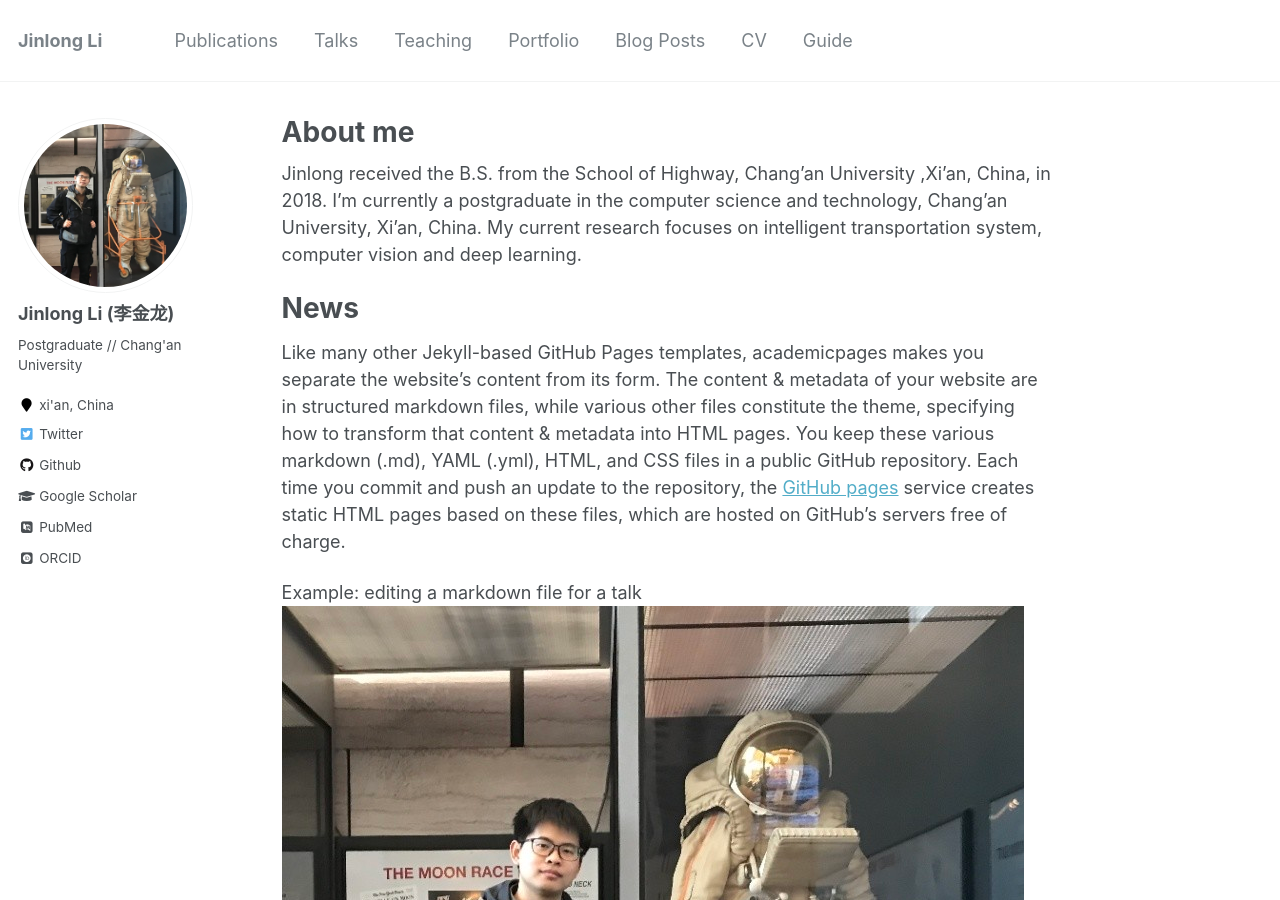
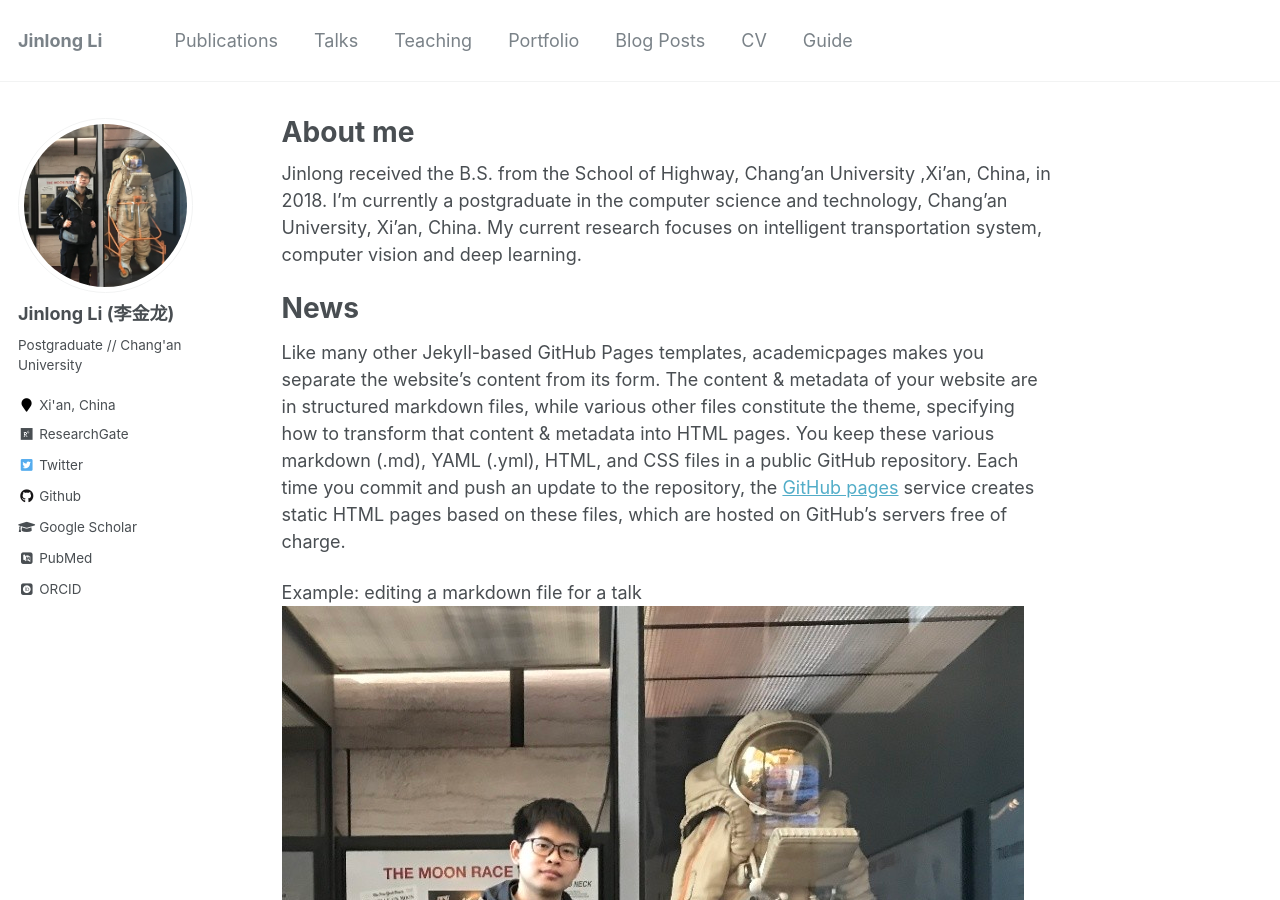
Before and after one commit to jinlong17/jinlong17.github.io, a Jekyll site: the page built from _pages/about.md, in a window 1280 px wide and 900 px high. Built offline with Jekyll 4.4.1, drawn with Linux system fonts in a browser that asks for light colours; some web fonts are replaced; some of the changed lines change nothing that is shown.

Commit message:
Update _config.yml

```diff
--- a/_config.yml
+++ b/_config.yml
@@ -11,7 +11,7 @@
 title_separator          : "-"
 name                     : &name "jinlong Li (李金龙)"
 description              : &description "personal description"
-url                      : #https://academicpages.github.io # the base hostname & protocol for your site e.g. "https://mmistakes.github.io"
+url                      : "https://jinlong17.github.io"
 baseurl                  : "" # the subpath of your site, e.g. "/blog"
 repository               : "jinlong17.github.io"
 teaser                   :  # filename of teaser fallback teaser image placed in /images/, .e.g. "500x300.png"
@@ -83,12 +83,12 @@
   name             : "Jinlong Li (李金龙)"
   avatar           : "profile.png"
   bio              : "Postgraduate // Chang'an University"
-  location         : "xi'an, China"
+  location         : "Xi'an, China"
   employer         :
   pubmed           : "https://www.ncbi.nlm.nih.gov/pubmed/?term=john+snow"
   googlescholar    : "http://yourfullgooglescholarurl.com"
   email            :
-  researchgate     :  # example: "https://www.researchgate.net/profile/yourprofile"
+  researchgate     : "https://www.researchgate.net/profile/Li_Jinlong4"
   uri              :
   bitbucket        :
   codepen          :
@@ -96,7 +96,7 @@
   flickr           :
   facebook         :
   foursquare       :
-  github           : "academicpages"
+  github           : "jinlong17"
   google_plus      :
   keybase          :
   instagram        :
```
